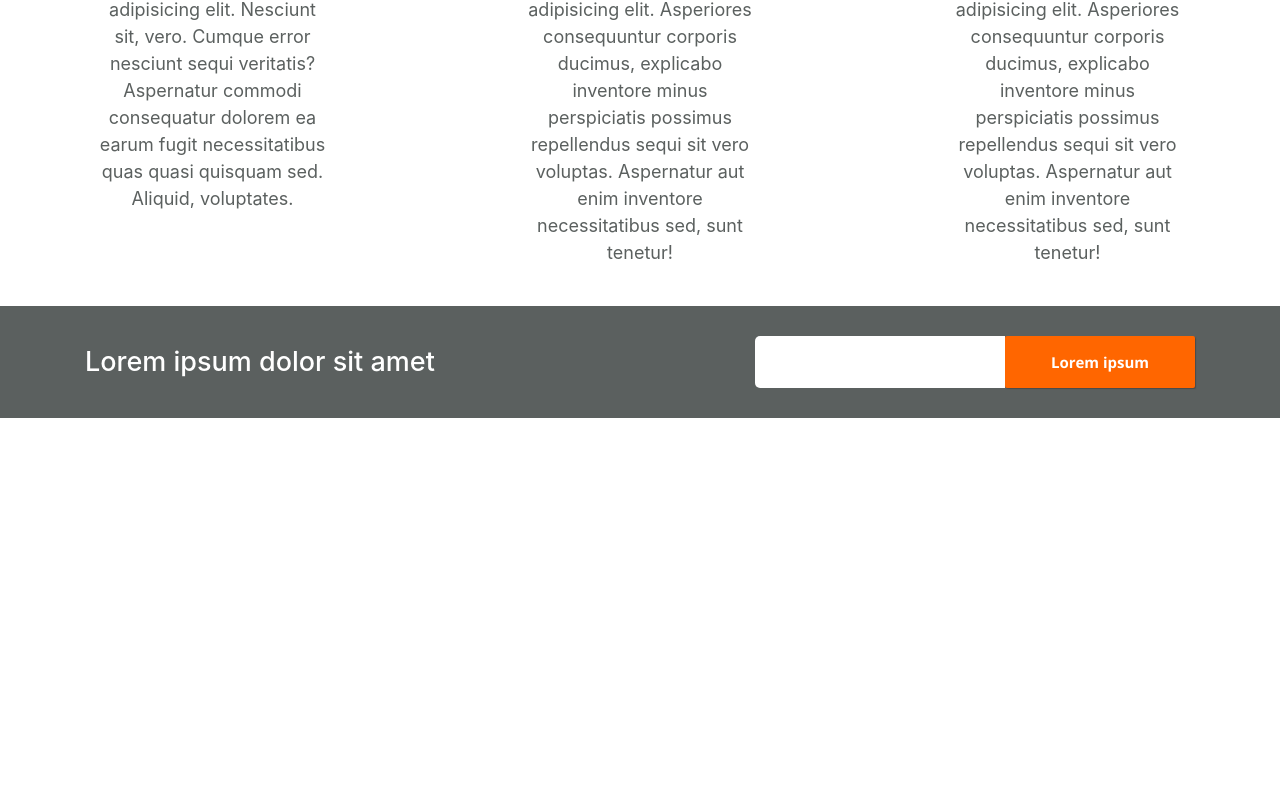
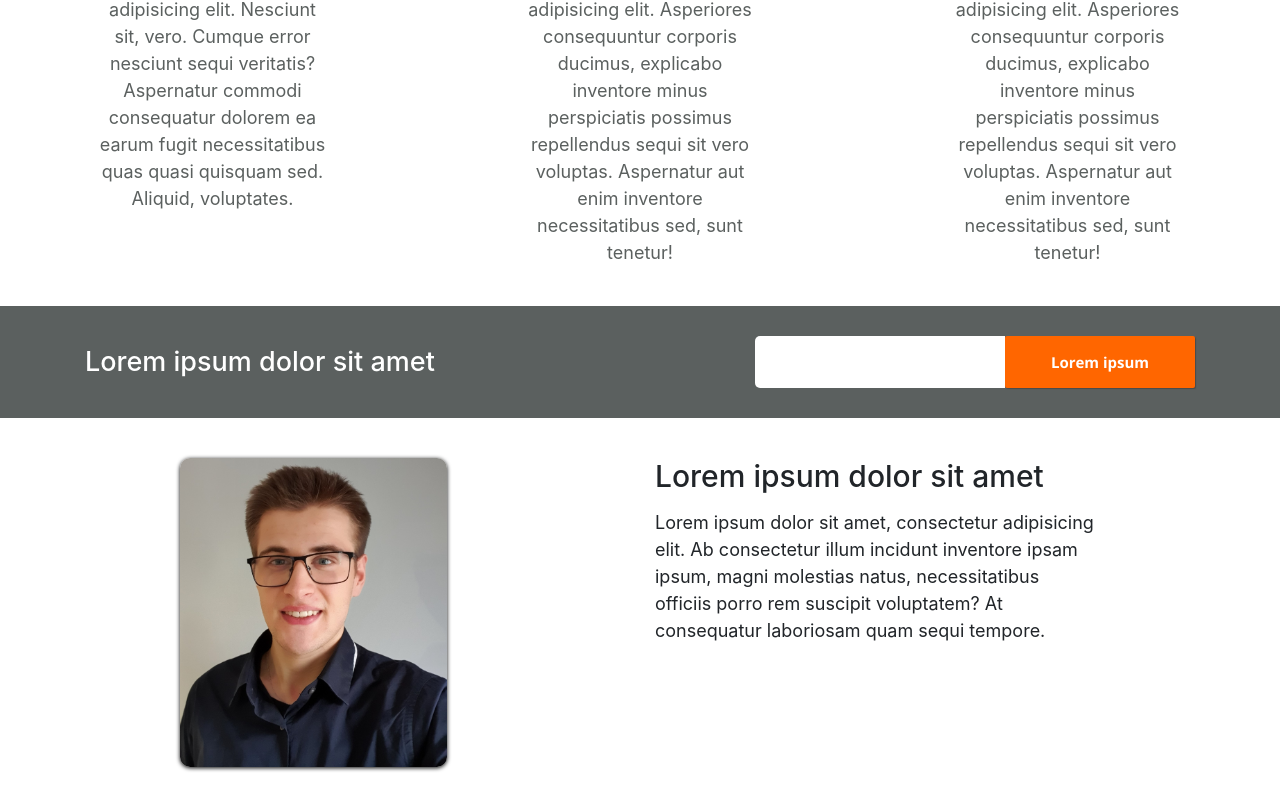
Before and after one commit to piotrsliwka333/schedule-your-meal, a React (Create React App) app: page / in a window 1280 px wide. Shown: the part 969-1776 px from the top of the page. Before the commit the page ends 1387 px from the top, so only its background shows below. Built offline with nearby package versions, Linux system fonts and the light colour scheme; the HTML template or start-up script is replaced by a standard one; a web font is replaced by a local one.

Commit message:
Finished HomeAboutAuthor

```diff
--- a/src/Components/Home/Home.js
+++ b/src/Components/Home/Home.js
@@ -4,6 +4,7 @@ import {HomeSlider} from "./HomeSlider/HomeSlider";
 import {CallAction} from "./CallAction/CallAction";
 import {HomeAboutApplication} from "./HomeAboutApplication/HomeAboutApplication";
 import {HomeNewsLetter} from "./HomeNewsLetter/HomeNewsLetter";
+import {HomeAboutAuthor} from "./HomeAboutAuthor/HomeAboutAuthor";
 
 export const Home = () => {
 
@@ -14,6 +15,7 @@ export const Home = () => {
 				<CallAction/>
 				<HomeAboutApplication/>
 				<HomeNewsLetter/>
+				<HomeAboutAuthor/>
 			</main>
 		</HomeTemplate>
 	)
--- /dev/null
+++ b/src/Components/Home/HomeAboutAuthor/HomeAboutAuthor.js
@@ -0,0 +1,24 @@
+import React from "react";
+import {Col, Container, Row} from "react-bootstrap";
+import Author from '../../../images/piotrSliwka.jpg'
+export const HomeAboutAuthor = () => {
+
+	return (
+		<section className='about-author'>
+			<Container>
+				<Row className='justify-content-center'>
+					<Col className='col-10 col-md-10 col-xl-5 about-author__content'>
+								<img  className='about-author__image' src={Author}/>
+					</Col>
+					<Col className='col-10 col-md-10 col-xl-5 about-author__content'>
+						<h6 className='about-author__title'>Lorem ipsum dolor sit amet</h6>
+						<p className='about-author__text'>Lorem ipsum dolor sit amet, consectetur adipisicing elit. Ab consectetur
+							illum incidunt inventore ipsam ipsum, magni molestias natus, necessitatibus officiis porro rem suscipit
+							voluptatem? At consequatur laboriosam quam sequi tempore.
+						</p>
+					</Col>
+				</Row>
+			</Container>
+		</section>
+	)
+}
--- /dev/null
+++ b/src/scss/elements/Home/HomeAboutAuthor/_HomeAboutAuthor.scss
@@ -0,0 +1,40 @@
+.about-author {
+  padding: 40px 0;
+
+  &__content {
+
+  }
+  &__image-handler {
+    border: 1px solid red;
+    display: block;
+    margin: 0 auto;
+    position: relative;
+    height: 0;
+    padding: 100%;
+    width: 100%;
+  }
+
+  &__image {
+    display: block;
+    margin: 0 auto 30px auto;
+    box-shadow: 0 1px 4px black;
+    border-radius: 10px;
+    max-width: 60%;
+
+    @include desktop {
+      margin: 0;
+    }
+  }
+
+  &__title {
+    font-size: 3rem;
+    margin-bottom: 15px;
+
+  }
+
+  &__text {
+    font-size: 1.8rem;
+  }
+
+
+}
--- a/src/scss/main.scss
+++ b/src/scss/main.scss
@@ -26,3 +26,5 @@
 @import "elements/Home/HomeAboutApplication/HomeAboutApplication";
 //HomeNewsLetter
 @import "elements/Home/HomeNewsLetter/HomeNewsLetter";
+//HomeAboutAuthor
+@import "elements/Home/HomeAboutAuthor/HomeAboutAuthor";
```
Also changed, not shown: src/images/piotrSliwka.jpg (added).
